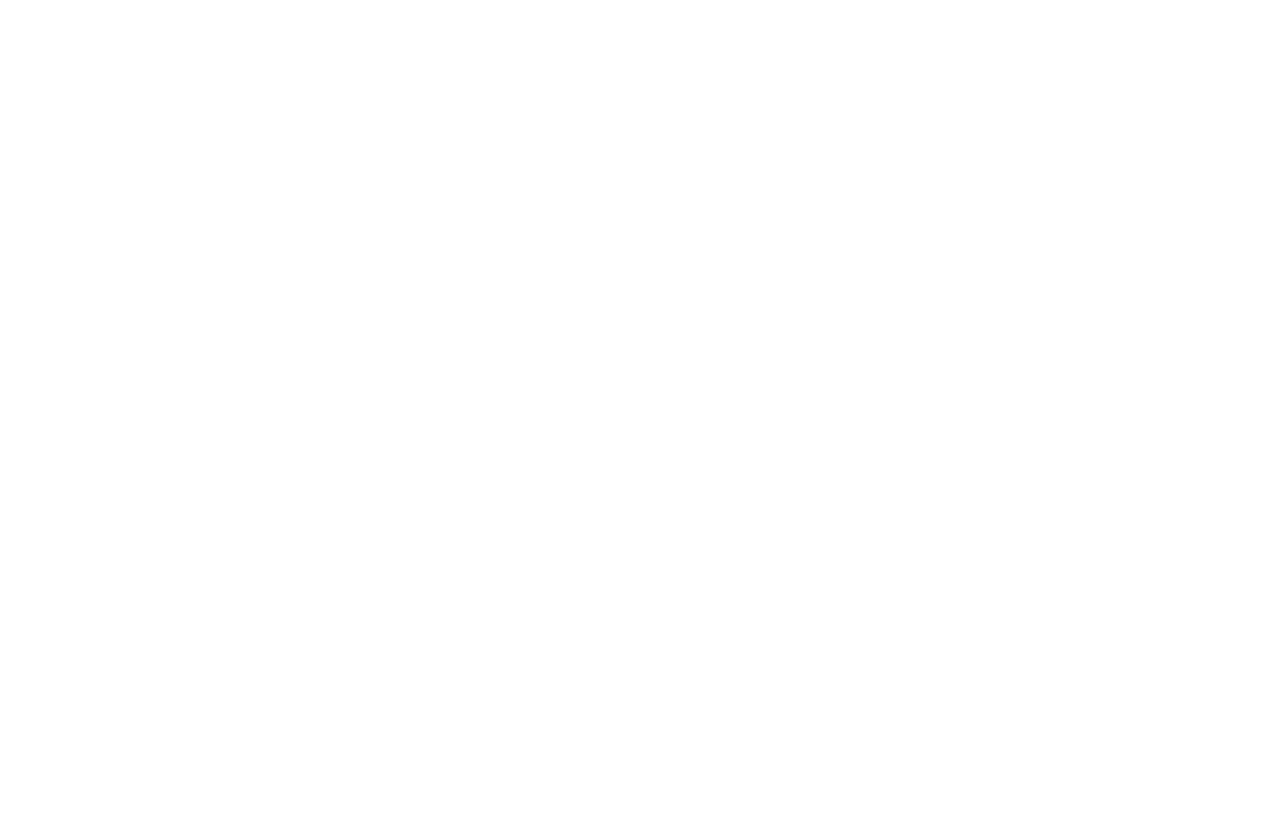
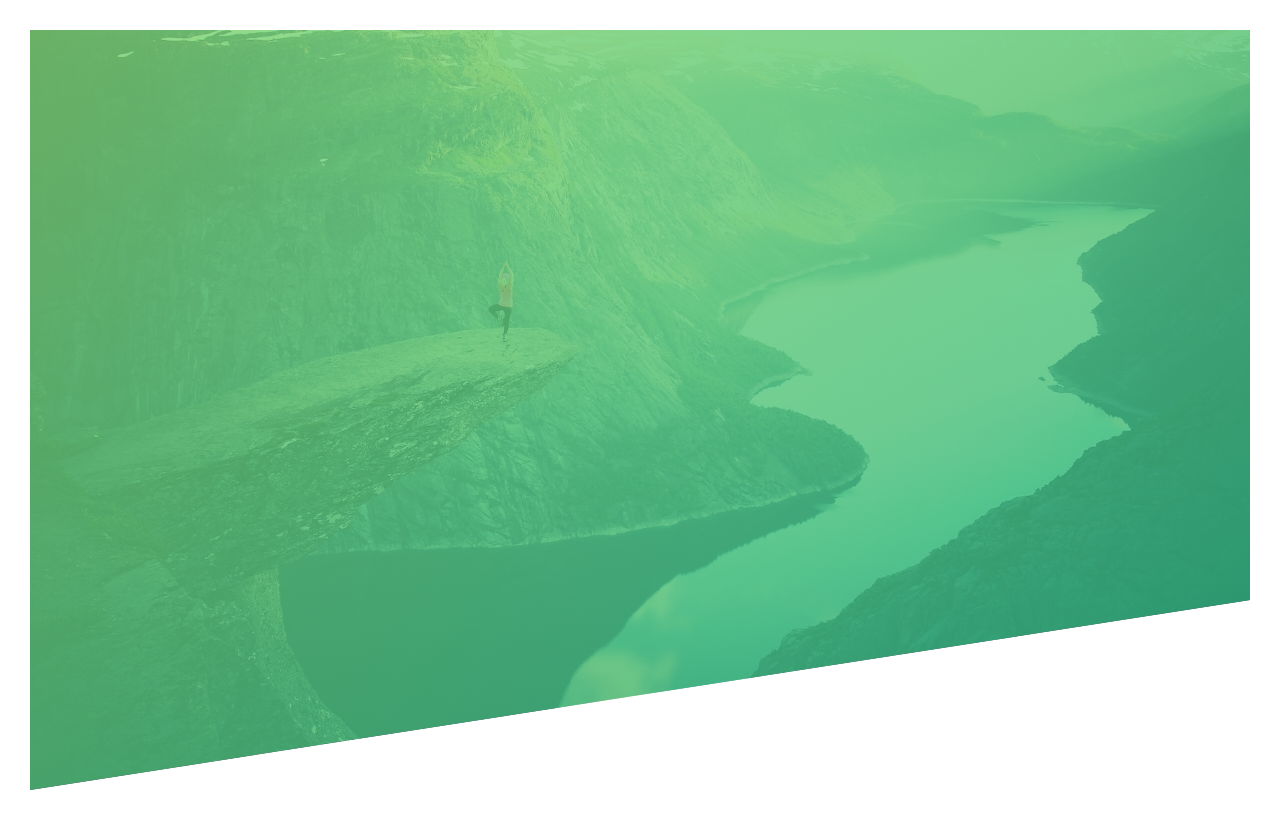
Before and after one commit to anujmulik/css-works, an Angular app in the folder natours/: page / in a window 1280 px wide. Built offline with nearby package versions, Linux system fonts and the light colour scheme.

Commit message:
adding header element

```diff
--- a/natours/src/app/app.component.css
+++ b/natours/src/app/app.component.css
@@ -0,0 +1,10 @@
+header {
+  height: 95vh;
+  background-image: linear-gradient(to right bottom,
+    rgba(126, 213, 111, 0.8),
+    rgba(40, 180, 131, 0.8)),
+    url(../assets/hero.jpg);
+  background-size: cover;
+  background-position: top;
+  clip-path: polygon(0 0, 100% 0, 100% 75%, 0 100%);
+}
--- a/natours/src/app/app.component.html
+++ b/natours/src/app/app.component.html
@@ -1 +1,6 @@
-<router-outlet></router-outlet>
+<!-- <router-outlet></router-outlet>
+ -->
+
+<header class="header">
+
+</header>
--- a/natours/src/styles.css
+++ b/natours/src/styles.css
@@ -1 +1,23 @@
-/* You can add global styles to this file, and also import other style files */
+/*
+COLORS:
+
+Light green: #7ed56f
+Medium green: #55c57a
+Dark green: #28b485
+
+*/
+
+* {
+  margin: 0;
+  padding: 0;
+  box-sizing: border-box;
+}
+
+body {
+  font-family: 'Lato', sans-serif;
+  font-weight: 400;
+  font-size: 16px;
+  line-height: 1.7;
+  color: #777;
+  padding: 30px;
+}
```
